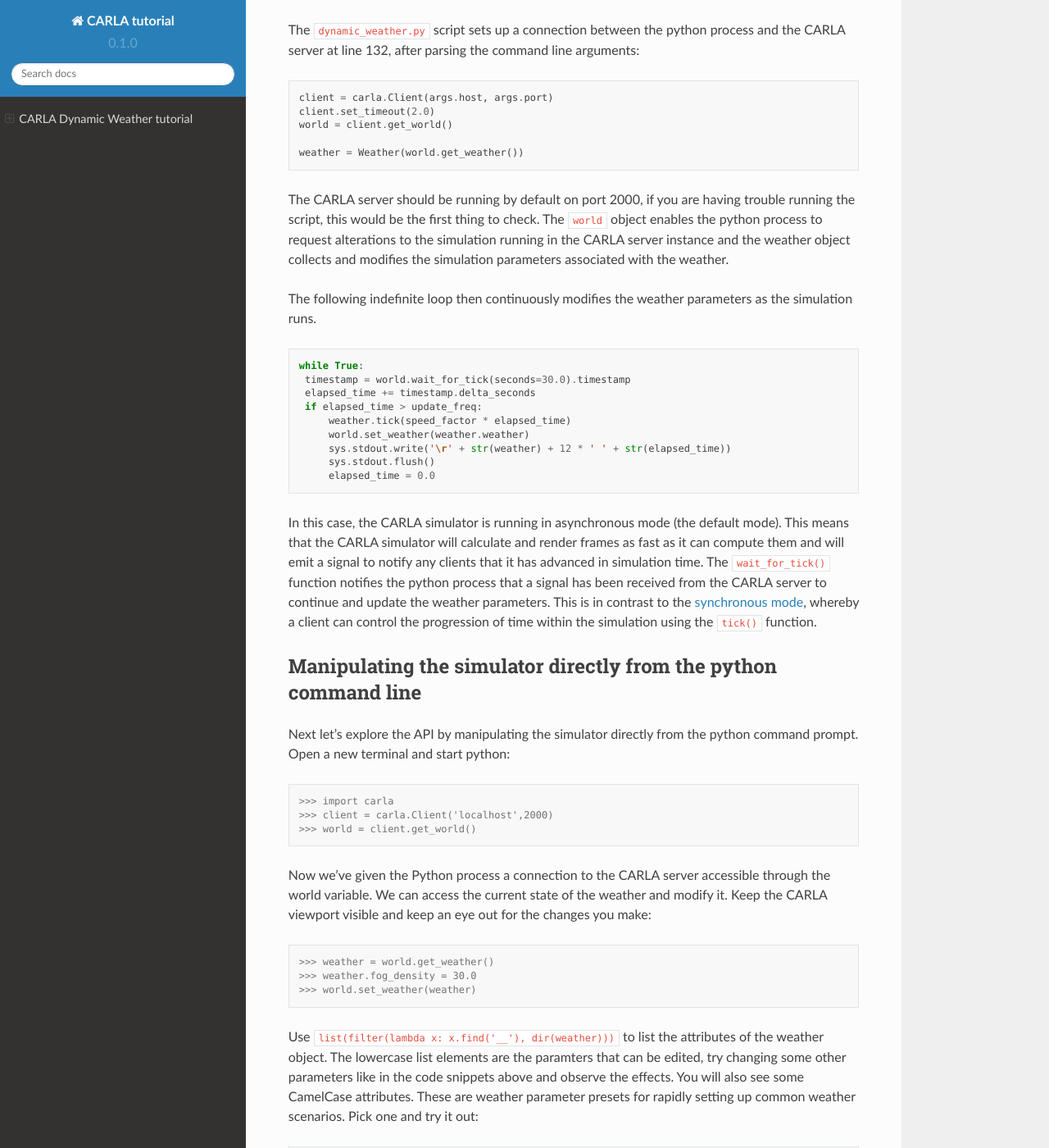
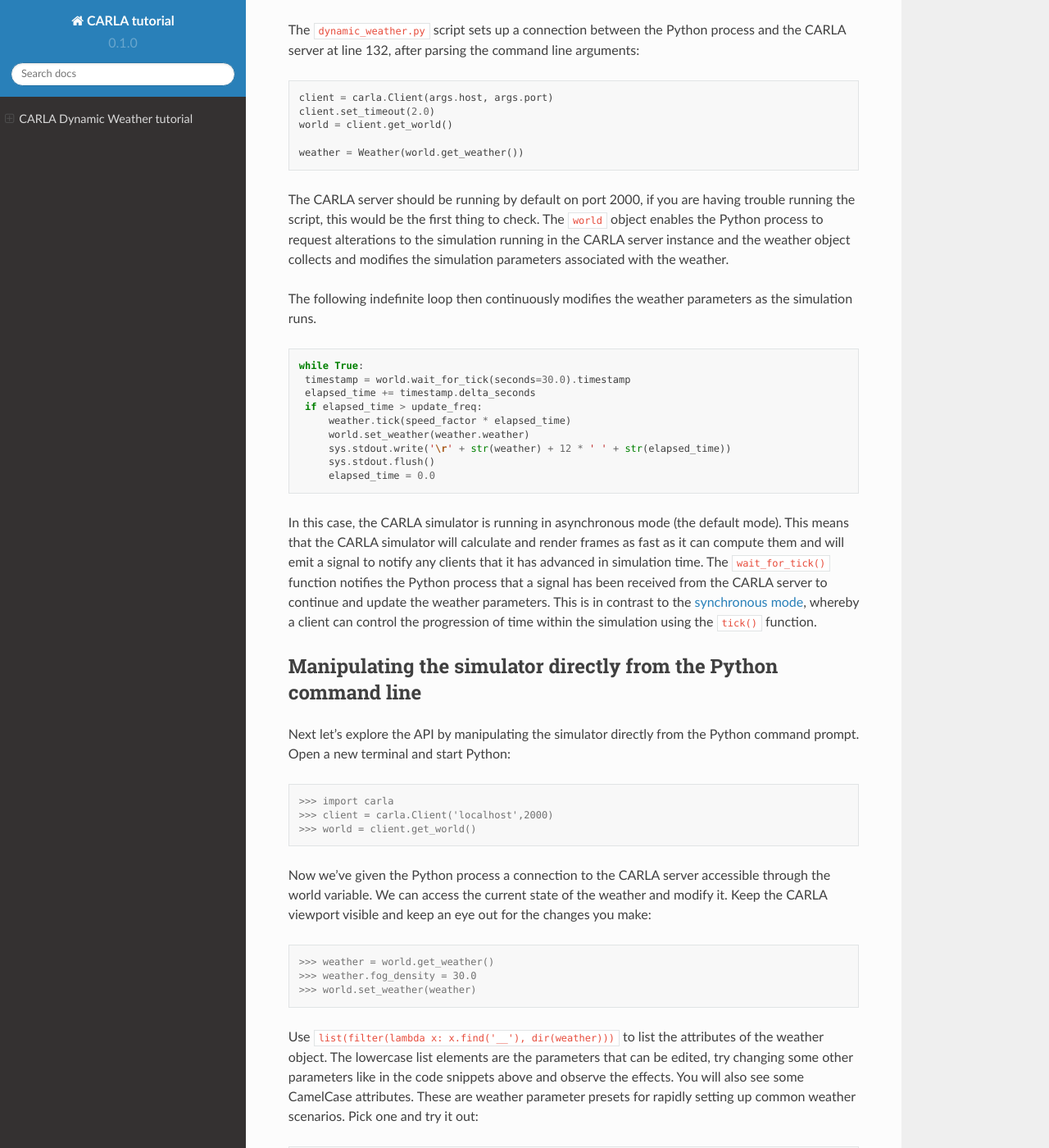
Before and after one commit to MattRowe18/CARLA, a Sphinx documentation site: the page built from docs/source/index.rst, in a window 1280 px wide and 1400 px high, scrolled down 2915 px. Shown: the whole window at 82% size. Built offline with Sphinx 7.4.7 and the Read the Docs theme 2.0.0, drawn with Linux system fonts in a browser that asks for light colours; some of the changed text lies outside the part shown.

```diff
--- a/docs/source/index.rst
+++ b/docs/source/index.rst
@@ -71,7 +71,7 @@ CARLA through the Python API. Run the script from the command line:
 
 You will now see the weather change from the default scene. Keep watching the screen for a few minutes, you
 will observe changes of light from night to day, changes in cloud cover, fog and rain. By default the weather changes
-much slower than in the animated image below. However, you can alter the speed of the weather changes using arguments for the python script.
+much slower than in the animated image below. However, you can alter the speed of the weather changes using arguments for the Python script.
 
 .. image :: dynamic_weather_render.gif
 
@@ -94,14 +94,14 @@ There are 3 command line arguments for the ``dynamic_weather.py`` script:
 How the script works
 #################
 
-Now let's take a look inside the script to understand how to manipulate the simulation using python commands. Open the
+Now let's take a look inside the script to understand how to manipulate the simulation using Python commands. Open the
 ``dynamic_weather.py`` file in a code editor.
 
 The script first declares some utility classes, to help set up and manipulate parameters for the sun, storms and the weather as a whole. Inside these classes you will find code that sets initial parameters within the ``__init__`` function of each class.
 Within each class is a ``tick()`` function, this function is called when the simulation is advanced and the various weather parameters governing the angular position of the sun, the amount of rain, fog and clouds are modified by a set amount. The ``Weather`` class calls both the
 ``Sun`` and ``Storm`` classes.
 
-The ``dynamic_weather.py`` script sets up a connection between the python process and the CARLA server at line 132, after parsing the command line arguments:
+The ``dynamic_weather.py`` script sets up a connection between the Python process and the CARLA server at line 132, after parsing the command line arguments:
 
 .. code-block:: python
 
@@ -111,7 +111,7 @@ The ``dynamic_weather.py`` script sets up a connection between the python proces
 
    weather = Weather(world.get_weather())
 
-The CARLA server should be running by default on port 2000, if you are having trouble running the script, this would be the first thing to check. The ``world`` object enables the python process to request alterations to the simulation running in the CARLA server instance and the weather
+The CARLA server should be running by default on port 2000, if you are having trouble running the script, this would be the first thing to check. The ``world`` object enables the Python process to request alterations to the simulation running in the CARLA server instance and the weather
 object collects and modifies the simulation parameters associated with the weather.
 
 The following indefinite loop then continuously modifies the weather parameters as the simulation runs.
@@ -129,14 +129,14 @@ The following indefinite loop then continuously modifies the weather parameters
             elapsed_time = 0.0
 
 In this case, the CARLA simulator is running in asynchronous mode (the default mode). This means that the CARLA simulator will calculate and render frames as fast as it
-can compute them and will emit a signal to notify any clients that it has advanced in simulation time. The ``wait_for_tick()`` function notifies the python process that
+can compute them and will emit a signal to notify any clients that it has advanced in simulation time. The ``wait_for_tick()`` function notifies the Python process that
 a signal has been received from the CARLA server to continue and update the weather parameters. This is in contrast to the `synchronous mode <https://carla.readthedocs.io/en/latest/adv_synchrony_timestep/>`_, whereby a client can control the
 progression of time within the simulation using the ``tick()`` function.
 
-Manipulating the simulator directly from the python command line
+Manipulating the simulator directly from the Python command line
 ############
 
-Next let's explore the API by manipulating the simulator directly from the python command prompt. Open a new terminal and start python:
+Next let's explore the API by manipulating the simulator directly from the Python command prompt. Open a new terminal and start Python:
 
 .. code-block:: console
 
@@ -152,7 +152,7 @@ Now we've given the Python process a connection to the CARLA server accessible t
    >>> weather.fog_density = 30.0
    >>> world.set_weather(weather)
 
-Use ``list(filter(lambda x: x.find('__'), dir(weather)))`` to list the attributes of the weather object. The lowercase list elements are the paramters that can be edited, try changing some other parameters like in the code snippets above and observe the effects. You will also see some CamelCase attributes. These are
+Use ``list(filter(lambda x: x.find('__'), dir(weather)))`` to list the attributes of the weather object. The lowercase list elements are the parameters that can be edited, try changing some other parameters like in the code snippets above and observe the effects. You will also see some CamelCase attributes. These are
 weather parameter presets for rapidly setting up common weather scenarios. Pick one and try it out:
 
 .. code-block:: console
@@ -163,4 +163,4 @@ weather parameter presets for rapidly setting up common weather scenarios. Pick
 
 .. image :: command_line.gif
 
-We hope you enjoyed the tutorial and understand now how to manipulate the weather in the CARLA simulator using scripts or directly from the python console. See the `Python API <https://carla.readthedocs.io/en/latest/python_api/>`_ reference for more details about the functionality of the API.
+We hope you enjoyed the tutorial and understand now how to manipulate the weather in the CARLA simulator using scripts or directly from the Python console. See the `Python API <https://carla.readthedocs.io/en/latest/python_api/>`_ reference for more details about the functionality of the API.
```
Also changed, not shown: other parts of docs/source/index.rst (+1 -1 lines).
